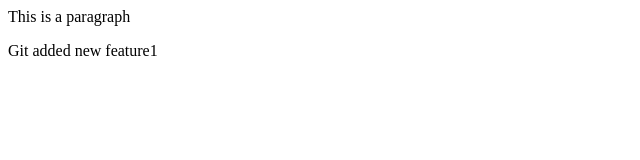
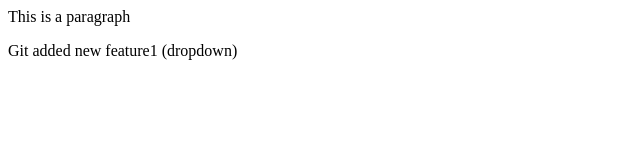
Before and after one commit to vikramsingh10245/LocalRepo, a plain HTML site: page index.html in a window 1280 px wide. Shown: the full height of the page, 0-640 px from the left. Drawn offline with Linux system fonts and the light colour scheme.

Commit message:
Add dropdown

```diff
--- a/index.html
+++ b/index.html
@@ -1,4 +1,4 @@
 <p>
     This is a paragraph
 </p>
-<p>Git added new feature1</p>
+<p>Git added new feature1 (dropdown)</p>
```
